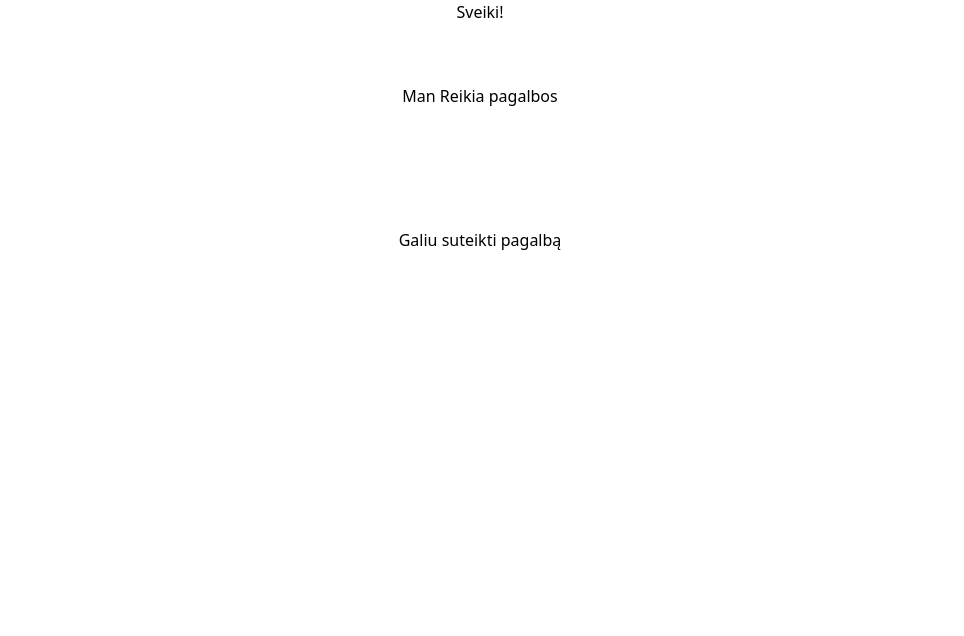
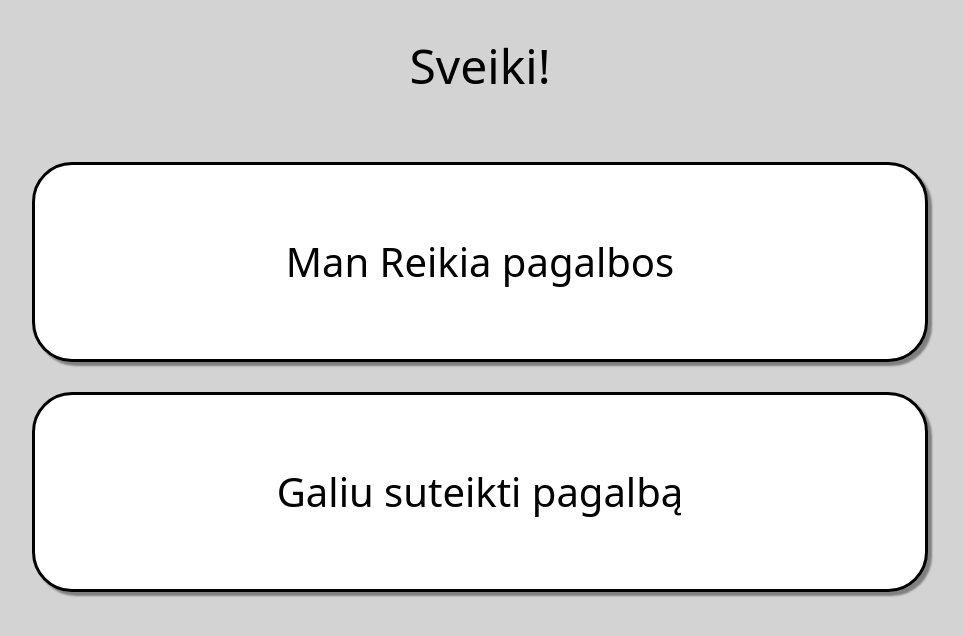
Before and after one commit to ProfasProgramuotojas/seniorhelp, a Next.js app: page / in a window 1280 px wide. Shown: the top 636 px of the page, without its empty margins (160-1124 px from the left). Built offline with nearby package versions, Linux system fonts and the light colour scheme.

Commit message:
feat: end of first day

```diff
--- /dev/null
+++ b/app/components/HelpRequest.jsx
@@ -0,0 +1,9 @@
+import React from 'react'
+
+const HelpRequest = () => {
+  return (
+    <div>HelpRequest</div>
+  )
+}
+
+export default HelpRequest
--- a/app/globals.css
+++ b/app/globals.css
@@ -1,3 +1,44 @@
 @tailwind base;
 @tailwind components;
 @tailwind utilities;
+
+body{
+  background-color: lightgray;
+
+}
+.main-container {
+  display: flex;
+  flex-direction: column;
+  align-items: center;
+  justify-content: center;
+  height: 100%;
+}
+
+.main-box {
+  text-align: center;
+  display: flex;
+  align-items: center;
+  justify-content: center;
+  margin-top: 30px;
+  border: 3px solid black;
+  border-radius: 40px;
+  width: 70%;
+  height: 200px;
+  overflow: hidden;
+  font-size: 250%;
+  box-shadow: 4px 4px 2px gray;
+  background-color: white;
+}
+
+.main-box:hover {
+  cursor: pointer;
+}
+
+
+.sveiki {
+  margin-top: 30px;
+  margin-bottom: 30px;
+  font-size: 300%;
+}
+
+.main-text {}
--- a/app/page.js
+++ b/app/page.js
@@ -1,12 +1,25 @@
+'use client'
 
 export default function Home() {
   return (
-    <div className="flex flex-col items-center">
-      <div>
-        Sveiki!
+    <div className="main-container">
+      <div className="sveiki">Sveiki!</div>
+      <div
+        className="main-box"
+        onClick={() => {
+          window.location.href = "senior";
+        }}
+      >
+        <div className="main-text">Man Reikia pagalbos</div>
       </div>
-      <div className="flex h-36 items-center">Man Reikia pagalbos</div>
-      <div className="flex h-36 items-center">Galiu suteikti pagalbą</div>
+      <div
+        className="main-box"
+        onClick={() => {
+          window.location.href = "volunteer";
+        }}
+      >
+        <div className="main-text">Galiu suteikti pagalbą</div>
+      </div>
     </div>
   );
 }
--- a/app/volunteer/page.jsx
+++ b/app/volunteer/page.jsx
@@ -1,9 +1,15 @@
-import React from 'react'
-
+import jsonData from "../../data.json"
 const page = () => {
   return (
-    <div>page</div>
-  )
-}
+    <div>
+      <div>Po apačia matote visus pagalbos prašymus</div>
+      {jsonData.map((request, key) => {
+        return(
+          <div key={key}>{request.type}</div>
+        )
+      })}
+    </div>
+  );
+};
 
-export default page
+export default page;
--- /dev/null
+++ b/data.json
@@ -0,0 +1,5 @@
+[
+  {"type":"Sodas", "location": "Srovės g. 10-1","date": "2024-10-11", "multiplier":"1.5"},
+  {"type":"Kompiuteris", "location": "Tuskulėnų g. 15","date": "2024-10-09", "multiplier":"1.12"}
+
+]
```
